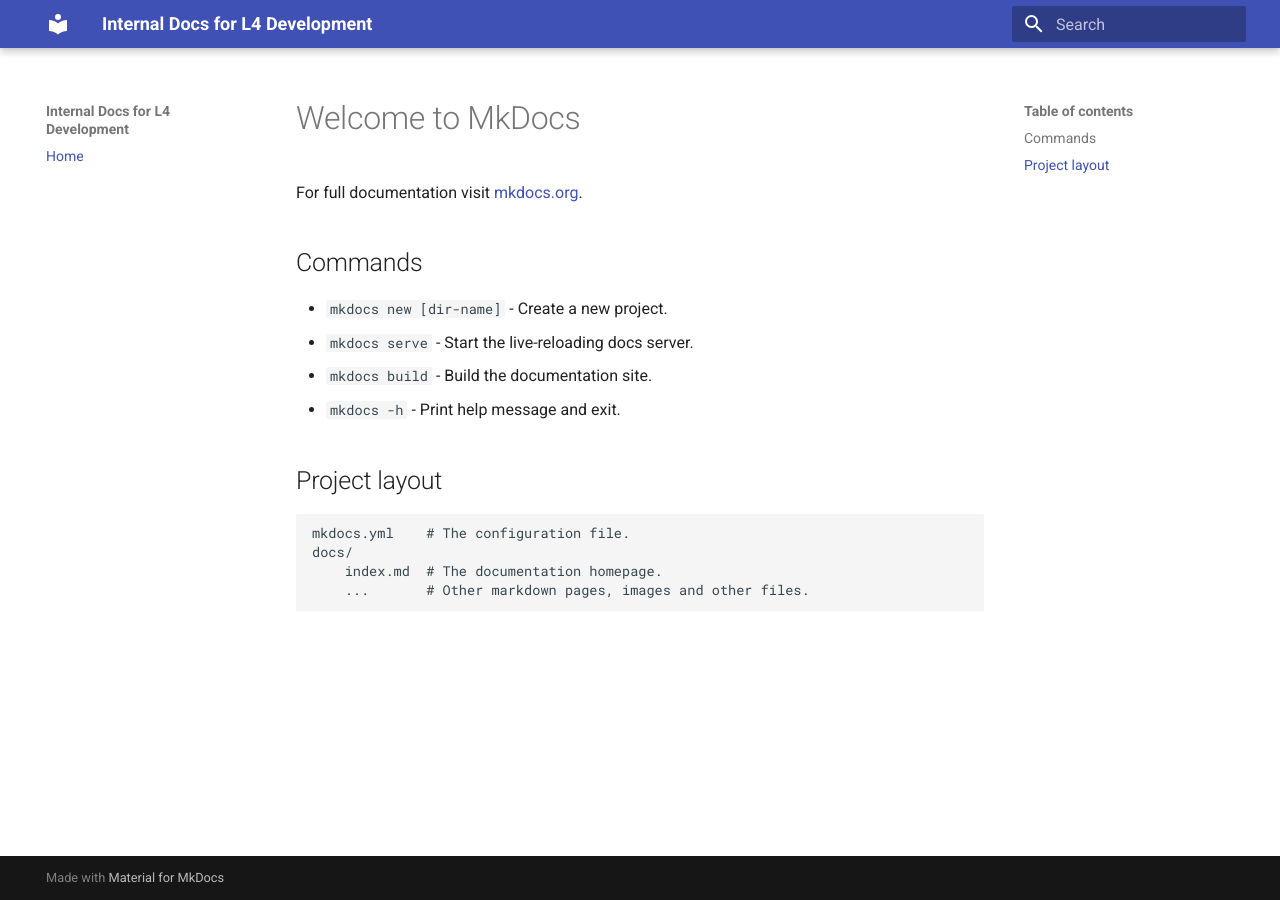
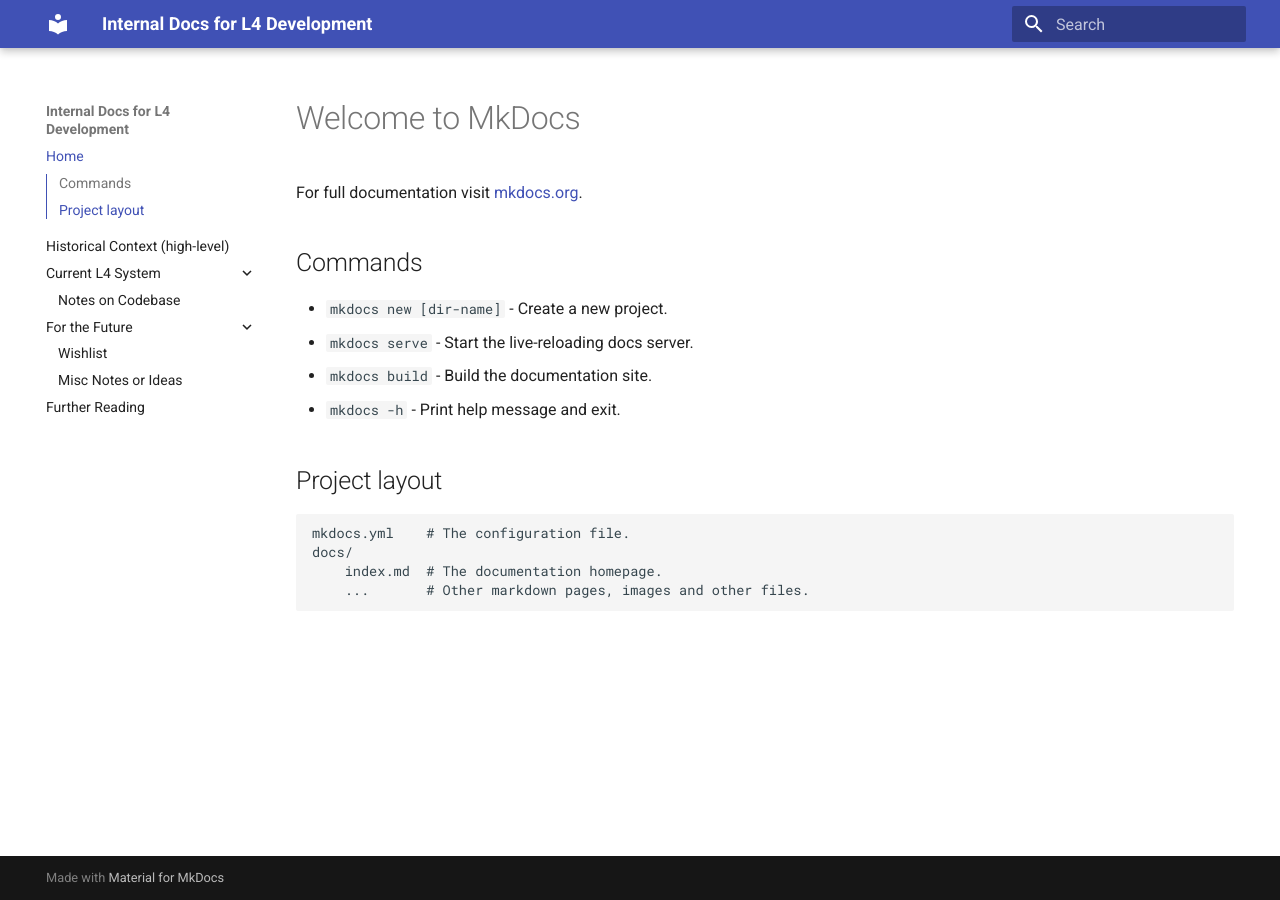
Before and after one commit to smucclaw/internal_docs, an MkDocs documentation site: the page built from docs/index.md, in a window 1280 px wide. Built offline with MkDocs 1.6.1 and Material for MkDocs 9.7.7, drawn with Linux system fonts in a browser that asks for light colours.

Commit message:
mkdocs.yml and related files: add first attempt at high-level structure for wiki

```diff
--- a/mkdocs.yml
+++ b/mkdocs.yml
@@ -2,5 +2,21 @@
 site_url: https://smucclaw.github.io/internal_docs/
 nav:
   - Home: index.md
+  - Historical Context (high-level): historical_context.md # TODO: add link to original grant proposal here
+  - Current L4 System:
+      - current_system/index.md
+      - Notes on Codebase: current_system/codebase.md
+  - For the Future:
+      - Wishlist: future_aspirations.md
+      - Misc Notes or Ideas: misc.md
+  - Further Reading: further_reading.md
 theme:
   name: material
+  features:
+    - navigation.indexes
+    - navigation.top
+    - navigation.expand
+    - navigation.path
+    - toc.follow
+    - toc.integrate
+    - navigation.instant
```
Also changed, not shown: docs/current_system/codebase.md (added), docs/current_system/index.md (added), docs/further_reading.md (added), docs/future_aspirations.md (added), docs/misc.md (added).
